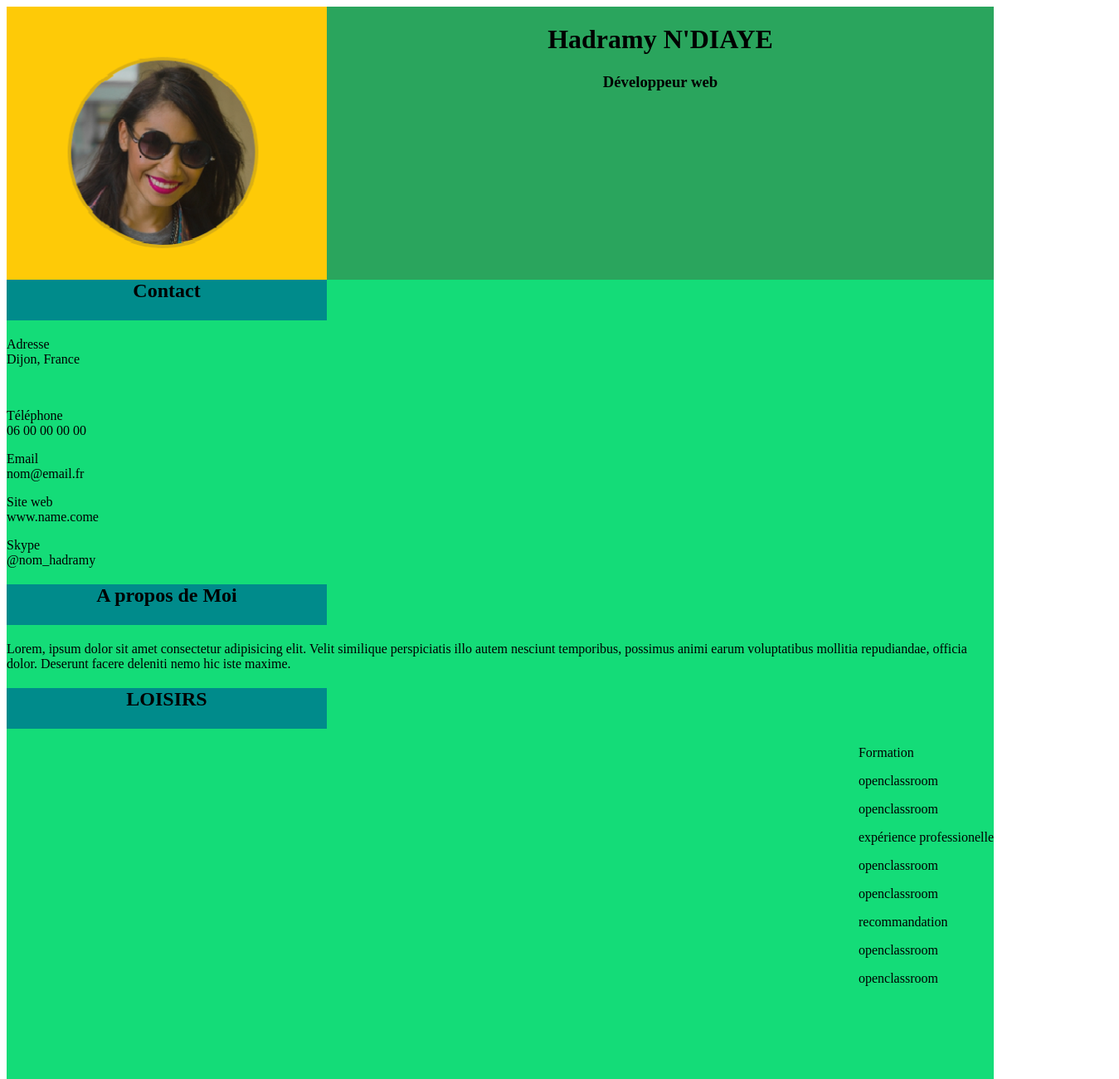
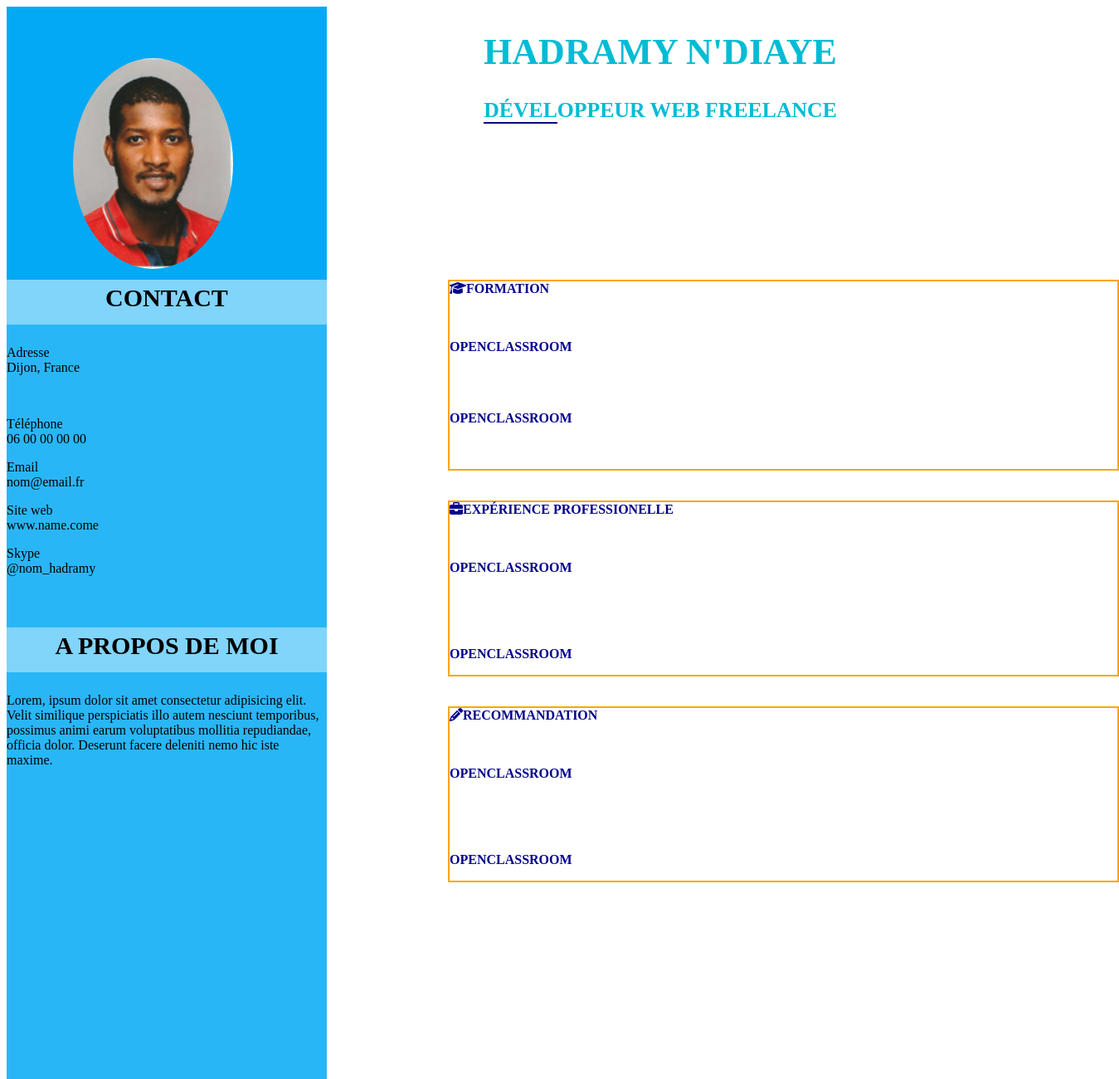
Before and after one commit to Hadidi09/projet_cv, a plain HTML site: page index.html in a window 1280 px wide. Shown: the top 1300 px of the page at 83% size, 1349 px wide, since content can reach past the window. Drawn offline with Linux system fonts and the light colour scheme.

Commit message:
suite du projet cv 3

```diff
--- a/index.html
+++ b/index.html
@@ -4,19 +4,20 @@
     <meta name="viewport" content="width=device-width, initial-scale=1.0">
     <title>cv projet2</title>
     <link href="mapage.css" rel="stylesheet">
+
 </head>
 <body> <main id="hautdepage" >
     <header>
         <div id="photos">
-            <img src="maquette/photo-profil-pj1.png"></div>
+            <img src="maquette/photo-hadra.png"></div>
             <div id="titre"><h1> Hadramy N'DIAYE</h1>
-                <h3><span>Dével</span>oppeur web</h3>
+                <h3><span>Dével</span>oppeur web freelance</h3>
             </div>
     </header>
 
     <section>
         <div id="gauche">
-            <aside>
+            <aside class="colonne1">
                 <h2 class="contact">Contact</h2>
                 <p>Adresse<br> Dijon, France</p> <br>
                 <p>Téléphone <br> 06 00 00 00 00</p>
@@ -24,38 +25,40 @@
                 <p>Site web <br> www.name.come</p>
                 <p>Skype <br> @nom_hadramy</p>
             </aside>
-            <aside>
+            <aside class="colonne2">
                 <h2 class="propos">A propos de Moi</h2>
                 <p>Lorem, ipsum dolor sit amet consectetur adipisicing elit.
                      Velit similique perspiciatis illo autem nesciunt temporibus,
                       possimus animi earum voluptatibus mollitia repudiandae,
                       officia dolor. Deserunt facere deleniti nemo hic iste maxime. </p>
             </aside>
-            <aside>
+            <aside class="colonne3">
                 <h2 class="loisirs">LOISIRS</h2>
             </aside>
         </div>
 
     <div id="droite">
         <aside class="cotédroit">
-        <div class="formation">Formation
-           <p>openclassroom</p>
-           <p>openclassroom</p>
+        <div class="formation"><i class="fas fa-graduation-cap"></i>Formation
+            <br> <br><br>    <p>openclassroom</p><br> <br>
+           <p>openclassroom</p><br><br>
         </div>
-
-        <div class="expérience professionelle">expérience professionelle
+                <br><br>
+        <div class="expérience-professionelle"><i class="fas fa-briefcase"></i>expérience professionelle
+            <br> <br><br> <article> <p>openclassroom</p>
+                <br> <br><br>
             <p>openclassroom</p>
+        </article> </div>
+              <br><br>
+         <div class="recommandation"><i class="fas fa-pencil-alt"></i>recommandation
+            <br> <br><br>  <article> <p>openclassroom</p> <br> <br><br>
             <p>openclassroom</p>
-         </div>
-
-         <div class="recommandation">recommandation
-            <p>openclassroom</p>
-            <p>openclassroom</p>
-         </div>
+        </article> </div>
         </aside>
     </div>
 </section>
 
      </main>
+     <script src="https://kit.fontawesome.com/f506928136.js" crossorigin="anonymous"></script>
 </body>
 </html>
--- a/mapage.css
+++ b/mapage.css
@@ -2,52 +2,95 @@
 ******************
 ****header********/
 
-img {
+#photos {
     width: 386px;
     height: 329px;
     border-radius: 2;
-    background-color: chartreuse;
+    background-color:03A9F4;
+
+
+}
+img{
+    width: 50%;
+    margin: 62px 75px 41px 80px;
+    border-color: darkgrey;
+    border-radius: 50%;
 
 }
 #titre {
-    background-color: rgb(42, 165, 93);
+    background-color: white;
     width: 804px;
     height: 329px;
     text-align: center;
-
+    text-transform: uppercase;
+    font-size: 22px;
+    font-style:normal;
+    color: 0BCD4;
 }
 header {
     display: flex;
     flex-direction: row;
 }
+span{
+    border-bottom: 2px solid rgb(0,0,128) ;
+}
 /*************
 **************
-****section****/
+****section gauche****/
 section{
+    display: flex;
+    flex-direction: row;
     width: 1190px;
     height: 1356px;
-    background-color: rgb(20, 220, 120);
+    background-color:29B6F6;
 
 }
 .contact {
-    background-color: darkcyan;
+    background-color: 81D4FA;
     width: 386px;
     height: 49px;
     margin-top: 0px;
     text-align: center;
+    padding-top: 5px;
+    font-size: 30px;
+    text-transform: uppercase;
 }
 .propos {
-    background-color: darkcyan;
+    background-color:81D4FA;
     width: 386px;
     height: 49px;
     text-align: center;
+    padding-top: 5px;
+    font-size: 30px;
+    text-transform: uppercase;
+
 
 }
 .loisirs {
-    background-color: darkcyan;
+    background-color:81D4FA;
     width: 386px;
     height: 49px;
     text-align: center;
+    padding-top: 5px;
+    font-size: 30px;
+    text-transform: uppercase;
+}
+/******aside de gauche****/
+.colonne1{
+    width: 386px;
+    height: 394px;
+    text-align: center;
+    text-align: inherit;
+}
+
+.colonne2{
+    width: 386px;
+    height: 700px;
+}
+
+.colonne3{
+    width: 386px;
+    height: 253px;
 }
 
 /**********************
@@ -55,6 +98,38 @@ section{
 *****section droite****/
 
 .cotédroit {
-   float: right;
+   width: 809px;
+   height: 1356px;
+   background-color:white;
+   padding-left: 146px;
+}
+
+.formation {
+    font-size: 16px;
+    text-transform: uppercase;
+    color: darkblue;
+    text-transform: uppercase;
+    font-weight: bold;
+    border: solid orange 2px ;
 
 }
+
+.expérience-professionelle {
+    font-size: 16px;
+    text-transform: uppercase;
+    color: darkblue;
+    text-transform: uppercase;
+    font-weight: bold;
+    border: solid orange 2px ;
+
+}
+
+.recommandation {
+    font-size: 16px;
+    text-transform: uppercase;
+    color: darkblue;
+    text-transform: uppercase;
+    font-weight: bold;
+    border: solid orange 2px ;
+
+}
```
